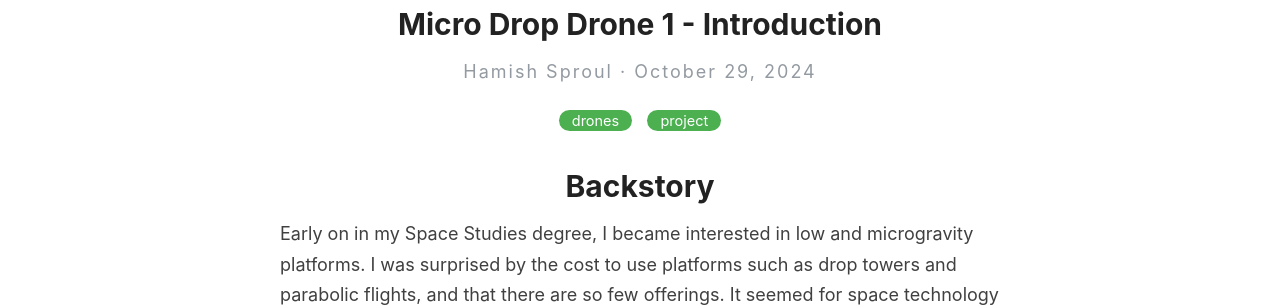
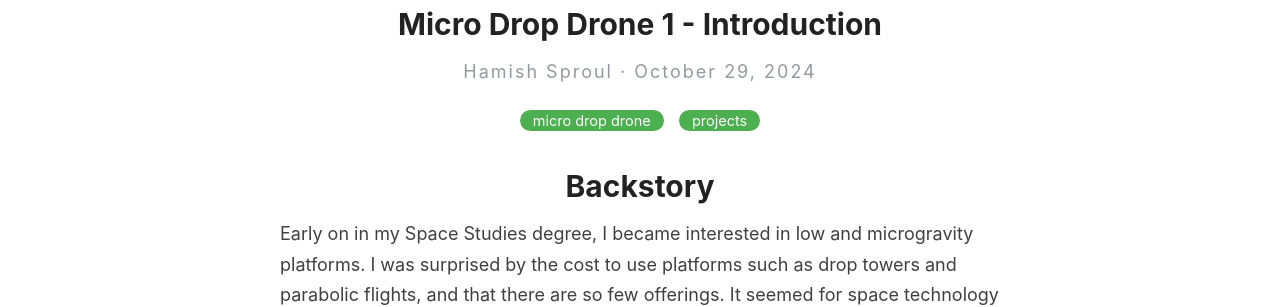
Before and after one commit to hamishsproul/myblog, a Jekyll site: the page built from _posts/2024-10-29-micro-drop-drone-1.md, in a window 1280 px wide. Shown: the part 286-593 px from the top of the page. Built offline with Jekyll 4.4.1, drawn with Linux system fonts in a browser that asks for light colours.

Commit message:
Update post 1 tags and categories

```diff
--- a/_posts/2024-10-29-micro-drop-drone-1.md
+++ b/_posts/2024-10-29-micro-drop-drone-1.md
@@ -1,9 +1,13 @@
 ---
 layout: post
-title: "Micro Drop Drone 1 - Introduction"
+title: Micro Drop Drone 1 - Introduction
 date: 2024-10-29 10:00:00 +0530
-categories: [drones, project]
-tags: [micro drop drone, first post]
+categories:
+  - micro drop drone
+  - projects
+tags:
+  - drones
+  - low-gravity
 ---
 
 # Backstory
```
